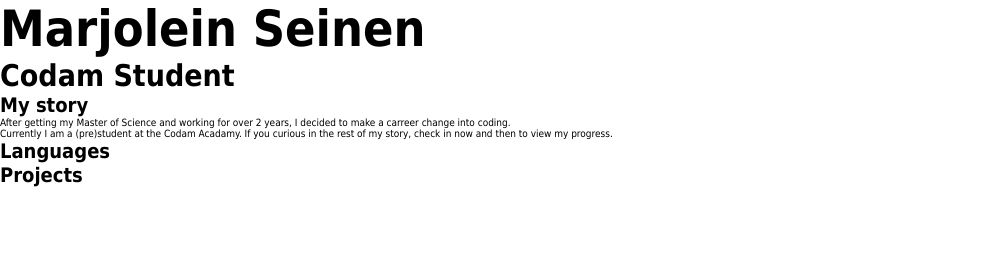
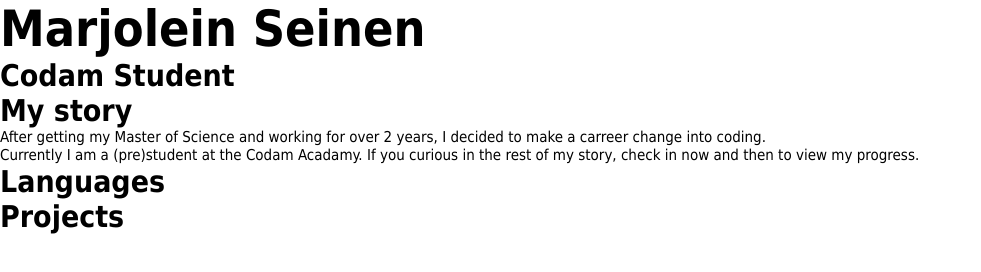
Before and after one commit to MarjoleinSeinen/MarjoleinSeinen.github.io, a plain HTML site: page index.html in a window 1280 px wide. Shown: the whole page, without its empty margins (0-981 px from the left). Drawn offline with Linux system fonts and the light colour scheme.

Commit message:
Update styles.css
Changing fontsize again

```diff
--- a/styles.css
+++ b/styles.css
@@ -8,7 +8,7 @@ p, h1, h2, h3 {
 }
 
 p {
-  font-size: 10px;
+  font-size: 15px;
 }
 
 h1 {
@@ -20,5 +20,5 @@ h2 {
 }
 
 h3 {
-  font-size: 20px;
+  font-size: 30px;
 }
```
